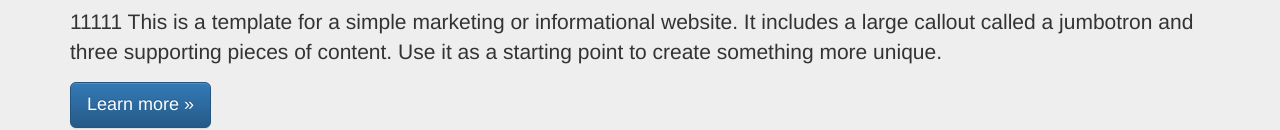
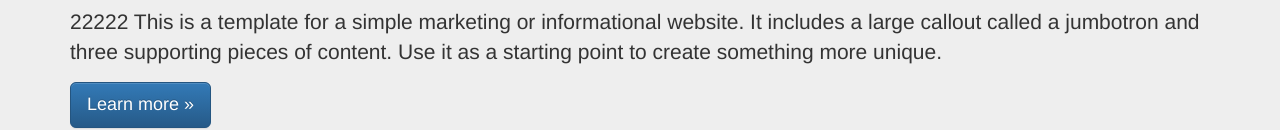
Before and after one commit to Hanugithubusa/mywebsite, a plain HTML site: page index.html in a window 1280 px wide. Shown: the part 190-320 px from the top of the page. Drawn offline with nearby package versions, Linux system fonts and the light colour scheme.

Commit message:
Update index.html

```diff
--- a/index.html
+++ b/index.html
@@ -56,7 +56,7 @@
     <div class="jumbotron">
       <div class="container">
         <h1>Hello, world!</h1>
-        <p>11111 This is a template for a simple marketing or informational website. It includes a large callout called a jumbotron and three supporting pieces of content. Use it as a starting point to create something more unique.</p>
+        <p>22222 This is a template for a simple marketing or informational website. It includes a large callout called a jumbotron and three supporting pieces of content. Use it as a starting point to create something more unique.</p>
         <p><a class="btn btn-primary btn-lg" href="#" role="button">Learn more &raquo;</a></p>
       </div>
     </div>
```
